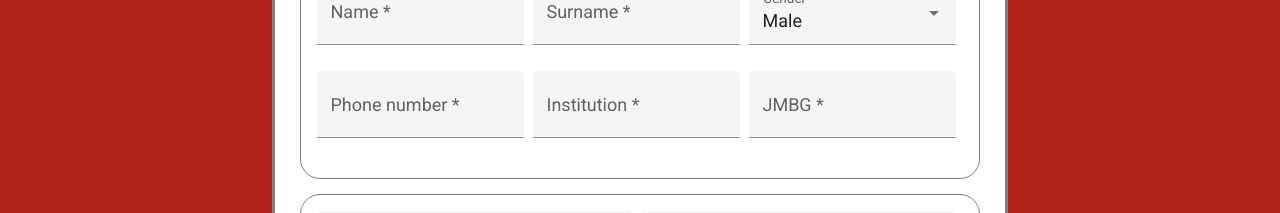
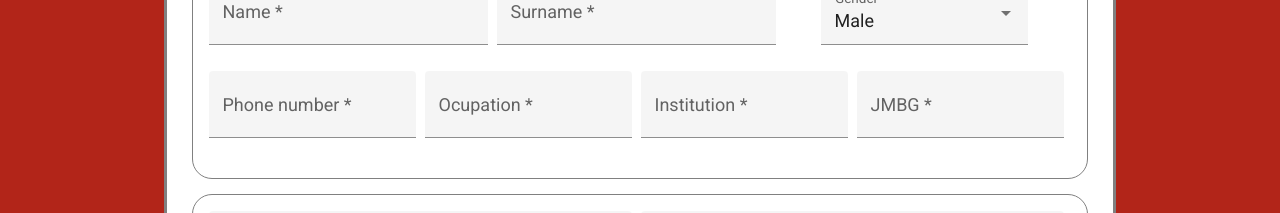
Before and after one commit to JovanSrdanov/Blood-Transfusion-Center, an Angular app in the folder FrontEnd/ISA/: page /register-user in a window 1280 px wide. Shown: the part 389-602 px from the top of the page. Built offline with nearby package versions, Linux system fonts and the light colour scheme.

Commit message:
Ocupation fix

```diff
--- a/FrontEnd/ISA/src/app/features/register-user/Model/NonRegisteredUserInfoDTO.ts
+++ b/FrontEnd/ISA/src/app/features/register-user/Model/NonRegisteredUserInfoDTO.ts
@@ -4,6 +4,7 @@ export interface NonRegisteredUserInfoDTO {
   email: string,
   phoneNumber: string,
   institution: string,
+  ocupation: string,
   gender: number
   jmbg:string,
 
--- a/FrontEnd/ISA/src/app/features/register-user/register-user/register-user.component.html
+++ b/FrontEnd/ISA/src/app/features/register-user/register-user/register-user.component.html
@@ -105,6 +105,12 @@
           </td>
           <td>
             <mat-form-field class="example-full-width" appearance="fill">
+              <mat-label>Ocupation</mat-label>
+              <input matInput formControlName="institution" />
+            </mat-form-field>
+          </td>
+          <td>
+            <mat-form-field class="example-full-width" appearance="fill">
               <mat-label>Institution</mat-label>
               <input matInput formControlName="institution" />
             </mat-form-field>
--- a/FrontEnd/ISA/src/app/features/register-user/register-user/register-user.component.ts
+++ b/FrontEnd/ISA/src/app/features/register-user/register-user/register-user.component.ts
@@ -33,7 +33,7 @@ export class RegisterUserComponent implements OnInit {
     email: new FormControl<string>('', [Validators.required]),
     phoneNumber: new FormControl<string>('', [Validators.required]),
     institution: new FormControl<string>('', [Validators.required]),
-
+    ocupation: new FormControl<string>('', [Validators.required]),
     jmbg: new FormControl<string>('', [Validators.required])
   })
 
@@ -71,6 +71,7 @@ export class RegisterUserComponent implements OnInit {
         country: this.form.country.value ?? "",
       },
       nonRegisteredUserInfoDTO: {
+        ocupation:this.form.name.value ?? "",
         name: this.form.name.value ?? "",
         surname: this.form.surname.value ?? "",
         email: this.form.email.value ?? "",
```
Also changed, not shown: 2 other files (tests, documents, lock files or other folders).
